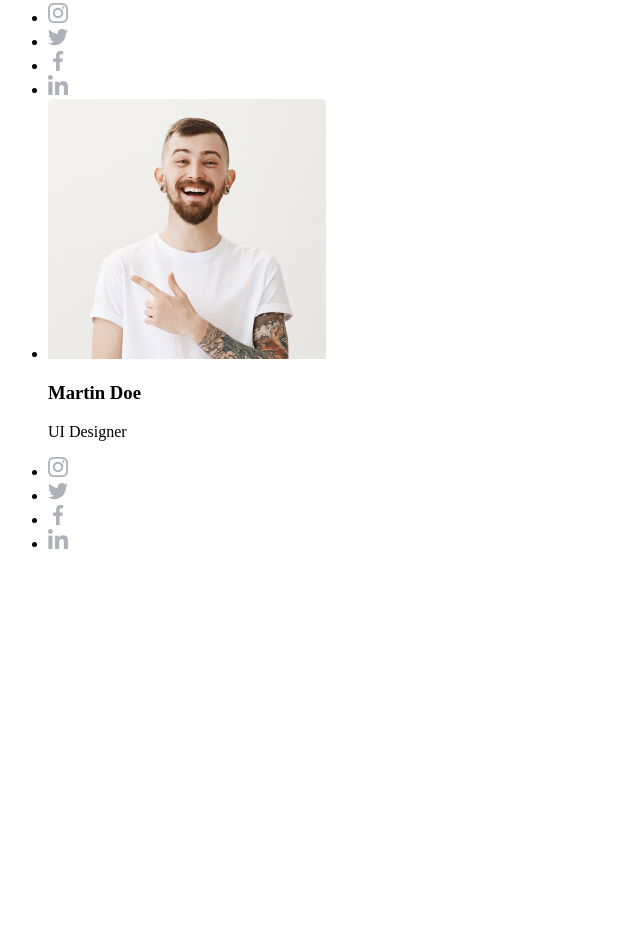
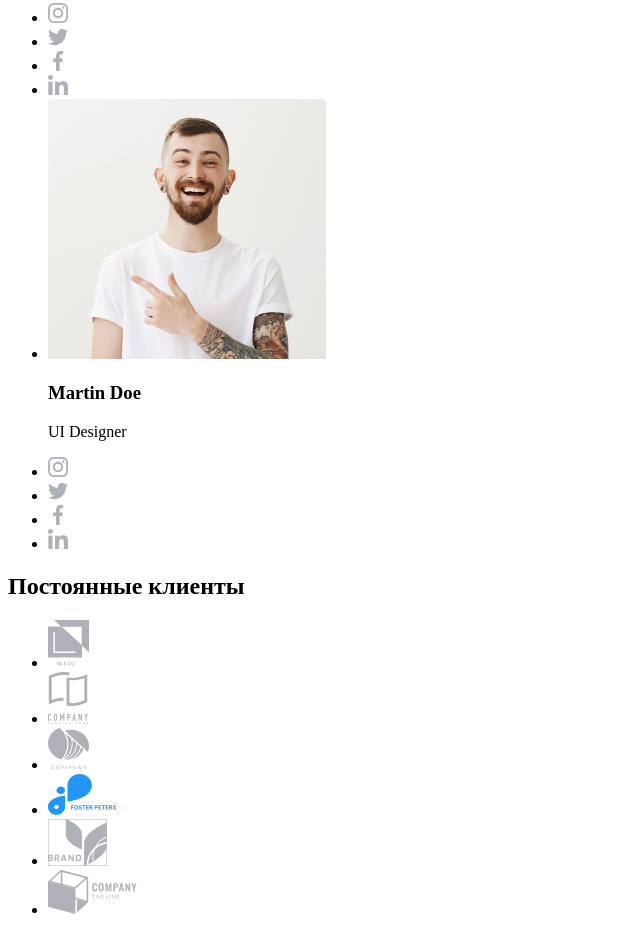
Before and after one commit to andrii-lavrenchuk/goit-markup-hw-01, a plain HTML site: page index.html in a window 1280 px wide. Shown: the part 3777-4712 px from the top of the page, without its empty margins (0-640 px from the left). Before the commit the page ends 4346 px from the top, so only its background shows below. Drawn offline with Linux system fonts and the light colour scheme.

Commit message:
Adds "Regular customers" section

```diff
--- a/index.html
+++ b/index.html
@@ -214,5 +214,42 @@
 
         </ul>
     </section>
+    <!--"Постоянные клиенты" section-->
+    <section>
+        <h2>Постоянные клиенты</h2>
+        <ul>
+            <li>
+                <a href="">
+                    <img src="/images/clients-logo/logo_1.svg" alt="Логотип компани">
+                </a>
+            </li>
+            <li>
+                <a href="">
+                    <img src="/images/clients-logo/logo_2.svg" alt="Логотип компани">
+                </a>
+            </li>
+            <li>
+                <a href="">
+                    <img src="/images/clients-logo/logo_3.svg" alt="Логотип компани">
+                </a>
+            </li>
+            <li>
+                <a href="">
+                    <img src="/images/clients-logo/logo_4.svg" alt="Логотип компани">
+                </a>
+            </li>
+            <li>
+                <a href="">
+                    <img src="/images/clients-logo/logo_5.svg" alt="Логотип компани">
+                </a>
+            </li>
+            <li>
+                <a href="">
+                    <img src="/images/clients-logo/logo_6.svg" alt="Логотип компани">
+                </a>
+            </li>
+        </ul>
+
+    </section>
   </body>
 </html>
```
Also changed, not shown: images/clients-logo/logo_1.svg (added), images/clients-logo/logo_2.svg (added), images/clients-logo/logo_3.svg (added), images/clients-logo/logo_4.svg (added), images/clients-logo/logo_5.svg (added), images/clients-logo/logo_6.svg (added).
